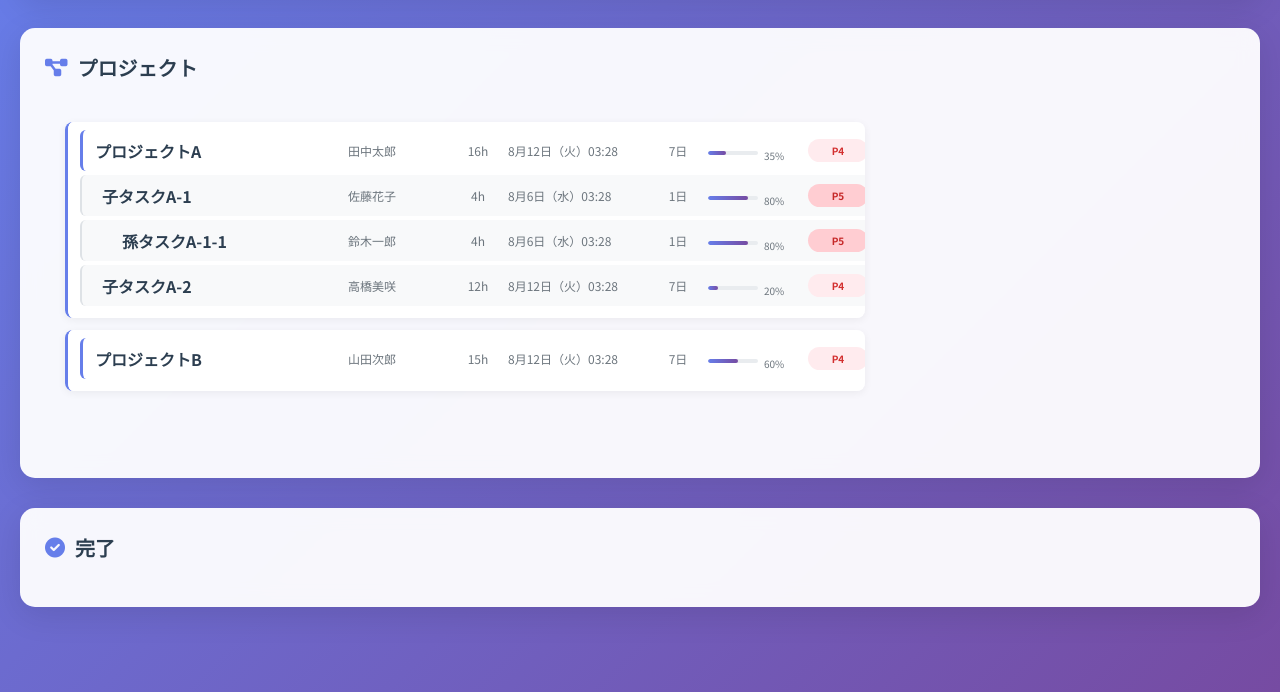
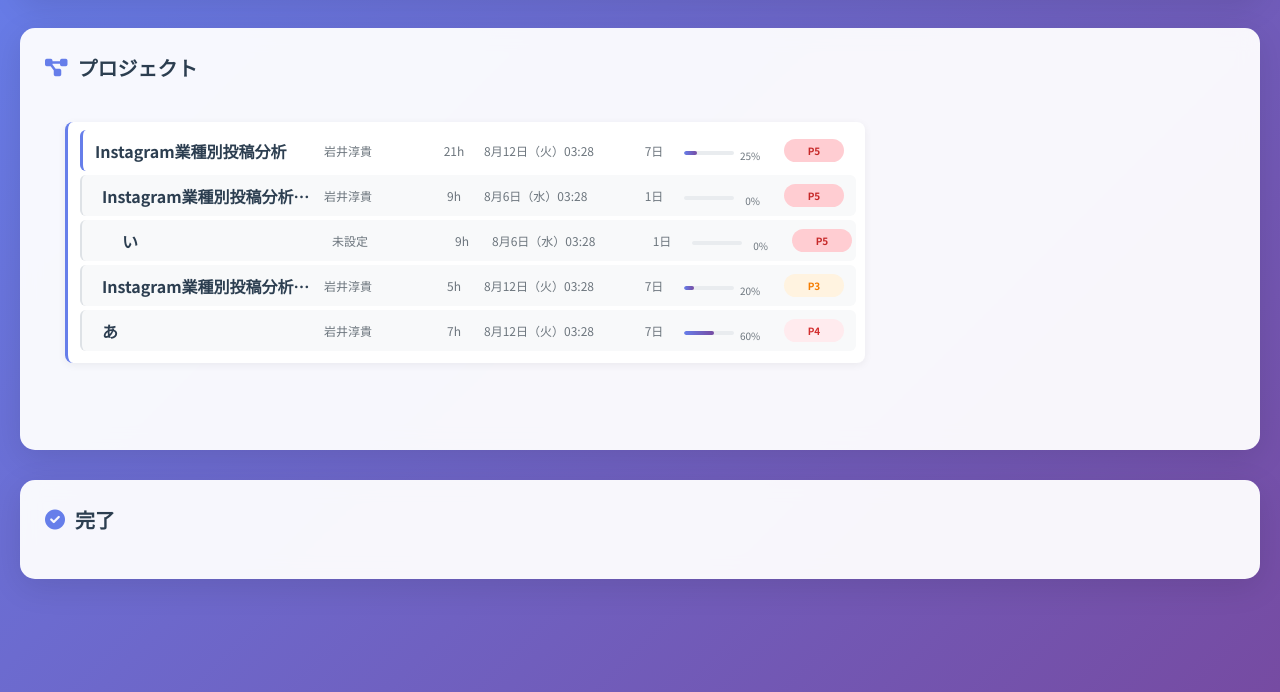
Before and after one commit to junkiiwai/task-manager, a plain HTML site: page index.html in a window 1280 px wide. Shown: the part 108-800 px from the top of the page. Drawn offline with Linux system fonts and the light colour scheme.

Commit message:
徹底究明による修正: テストデータを実際のデータに変更、overflow設定を削除、幅を固定

```diff
--- a/script.js
+++ b/script.js
@@ -28,11 +28,11 @@ class TaskManager {
         const testTasks = [
             {
                 id: '1',
-                name: 'プロジェクトA',
-                description: 'テストプロジェクトA',
-                assignee: '田中太郎',
+                name: 'Instagram業種別投稿分析',
+                description: 'Instagramでの業種別投稿分析プロジェクト',
+                assignee: '岩井淳貴',
                 priority: 3,
-                estimatedHours: 20,
+                estimatedHours: 25,
                 deadline: nextWeek.toISOString(),
                 parentTaskId: null,
                 childTaskId: null,
@@ -43,11 +43,11 @@ class TaskManager {
             },
             {
                 id: '2',
-                name: '子タスクA-1',
-                description: 'プロジェクトAの子タスク1',
-                assignee: '佐藤花子',
+                name: 'Instagram業種別投稿分析（パン屋）',
+                description: 'パン屋のInstagram投稿分析',
+                assignee: '岩井淳貴',
                 priority: 4,
-                estimatedHours: 8,
+                estimatedHours: 9,
                 deadline: tomorrow.toISOString(),
                 parentTaskId: '1',
                 childTaskId: null,
@@ -58,26 +58,26 @@ class TaskManager {
             },
             {
                 id: '3',
-                name: '孫タスクA-1-1',
-                description: '子タスクA-1の孫タスク',
-                assignee: '鈴木一郎',
+                name: 'い',
+                description: 'テストタスク',
+                assignee: '未設定',
                 priority: 5,
-                estimatedHours: 4,
+                estimatedHours: 9,
                 deadline: tomorrow.toISOString(),
                 parentTaskId: '2',
                 childTaskId: null,
-                progress: 80,
+                progress: 0,
                 memoHistory: [],
                 createdAt: now.toISOString(),
                 updatedAt: now.toISOString()
             },
             {
                 id: '4',
-                name: '子タスクA-2',
-                description: 'プロジェクトAの子タスク2',
-                assignee: '高橋美咲',
+                name: 'Instagram業種別投稿分析（カフェ）',
+                description: 'カフェのInstagram投稿分析',
+                assignee: '岩井淳貴',
                 priority: 3,
-                estimatedHours: 12,
+                estimatedHours: 5,
                 deadline: nextWeek.toISOString(),
                 parentTaskId: '1',
                 childTaskId: null,
@@ -88,13 +88,13 @@ class TaskManager {
             },
             {
                 id: '5',
-                name: 'プロジェクトB',
-                description: 'テストプロジェクトB',
-                assignee: '山田次郎',
+                name: 'あ',
+                description: 'テストタスク',
+                assignee: '岩井淳貴',
                 priority: 2,
-                estimatedHours: 15,
+                estimatedHours: 7,
                 deadline: nextWeek.toISOString(),
-                parentTaskId: null,
+                parentTaskId: '1',
                 childTaskId: null,
                 progress: 60,
                 memoHistory: [],
--- a/styles.css
+++ b/styles.css
@@ -166,7 +166,6 @@ body {
     transition: all 0.3s ease !important;
     position: relative !important;
     cursor: pointer !important;
-    overflow-x: auto !important;
     min-width: 800px !important;
     width: 800px !important;
     display: flex !important;
@@ -198,8 +197,7 @@ body {
     cursor: pointer !important;
     transition: all 0.3s ease !important;
     font-size: 12px !important;
-    min-width: 800px !important;
-    width: 800px !important;
+    width: 776px !important;
     box-sizing: border-box !important;
 }
 
```
